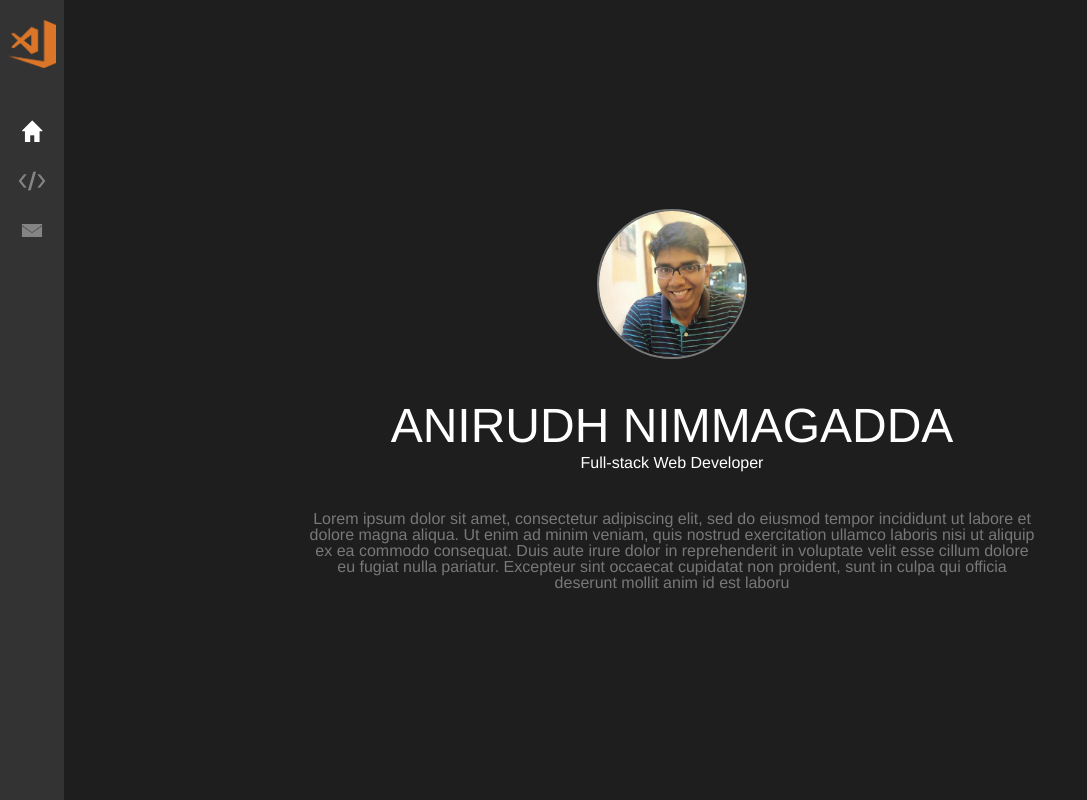
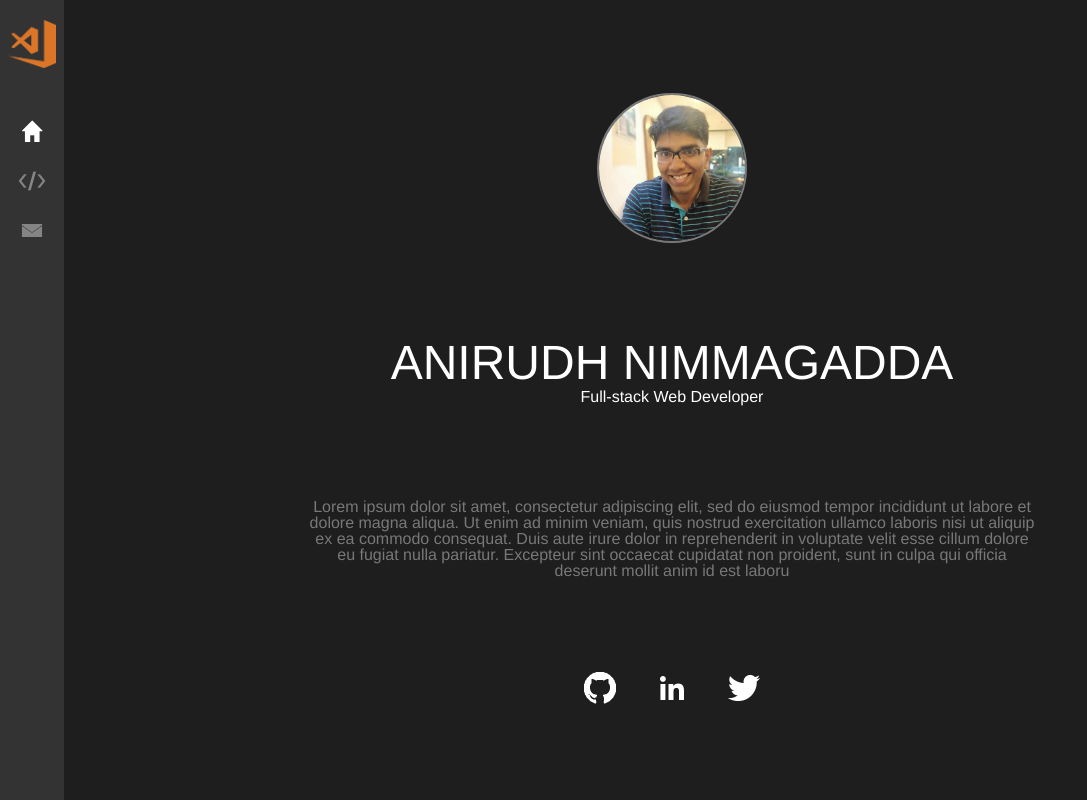
Before and after one commit to ackinc/portfolio, a React app: page / in a window 1280 px wide. Shown: the whole page, without its empty margins (0-1087 px from the left). Built offline with nearby package versions, Linux system fonts and the light colour scheme.

Commit message:
Added social links to home page

```diff
--- a/data.json
+++ b/data.json
@@ -5,7 +5,24 @@
         "display-pic": "./images/anirudh-200x200.jpg",
         "name": "Anirudh Nimmagadda",
         "tagline": "Full-stack Web Developer",
-        "about": "Lorem ipsum dolor sit amet, consectetur adipiscing elit, sed do eiusmod tempor incididunt ut labore et dolore magna aliqua. Ut enim ad minim veniam, quis nostrud exercitation ullamco laboris nisi ut aliquip ex ea commodo consequat. Duis aute irure dolor in reprehenderit in voluptate velit esse cillum dolore eu fugiat nulla pariatur. Excepteur sint occaecat cupidatat non proident, sunt in culpa qui officia deserunt mollit anim id est laboru"
+        "about": "Lorem ipsum dolor sit amet, consectetur adipiscing elit, sed do eiusmod tempor incididunt ut labore et dolore magna aliqua. Ut enim ad minim veniam, quis nostrud exercitation ullamco laboris nisi ut aliquip ex ea commodo consequat. Duis aute irure dolor in reprehenderit in voluptate velit esse cillum dolore eu fugiat nulla pariatur. Excepteur sint occaecat cupidatat non proident, sunt in culpa qui officia deserunt mollit anim id est laboru",
+        "social": [
+            {
+                "name": "github",
+                "icon": "./images/github-white-64x64.png",
+                "url": "https://github.com/ackinc"
+            },
+            {
+                "name": "linkedin",
+                "icon": "./images/linkedin-white-64x64.png",
+                "url": "https://www.linkedin.com/in/anirudhn/"
+            },
+            {
+                "name": "twitter",
+                "icon": "./images/twitter-white-64x64.png",
+                "url": "https://twitter.com/anirudh_n_"
+            }
+        ]
     },
     "projects": {
         "order": 2,
--- a/src/css/style.css
+++ b/src/css/style.css
@@ -127,34 +127,43 @@ aside .project span.project-name {
 
 main {
     background-color: #1e1e1e;
+    flex: 1 0 0;
+}
+
+#home-page-content {
     text-align: center;
 
     display: flex;
-    justify-content: center;
+    flex-direction: column;
+    justify-content: space-evenly;
     align-items: center;
 
-    flex: 1 0 0;
+    height: 100%;
 }
 
-main .display-pic img {
+#home-page-content .display-pic img {
     border: 2px solid rgba(255, 255, 255, 0.4);
     border-radius: 50%;
 
     max-width: 150px;
 }
 
-main .elevator-intro {
+#home-page-content .elevator-intro {
     color: white;
-    margin: 40px 0;
 }
 
-main h1.name {
+#home-page-content h1.name {
     font-size: 3em;
-    margin-bottom: 5px;
+    margin-bottom: 2px;
 }
 
-main p.about {
+#home-page-content p.about {
     color: rgba(255, 255, 255, 0.4);
     margin: 0 auto;
     width: 60%;
 }
+
+#home-page-content .social img {
+    margin: 0px 20px;
+    width: 32px;
+}
--- a/src/js/mainComponent.js
+++ b/src/js/mainComponent.js
@@ -3,7 +3,7 @@ import React from 'react';
 function HomeComponent(props) {
     return (
         <main>
-            <div id="content">
+            <div id="home-page-content">
                 <div className="display-pic">
                     <img src={props.data['display-pic']} alt="display picture" />
                 </div>
@@ -14,6 +14,16 @@ function HomeComponent(props) {
                 </div>
 
                 <p className="about">{props.data.about}</p>
+
+                <div className="social">
+                    {props.data.social.map(social => {
+                        return (
+                            <a href={social.url} key={social.name} target="_blank">
+                                <img src={social.icon} alt={social.name} title={social.name} />
+                            </a>
+                        );
+                    })}
+                </div>
             </div>
         </main>
     );
```
Also changed, not shown: images/github-white-64x64.png (added), images/github.png (added), images/linkedin-white-64x64.png (added), images/linkedin.png (added), images/twitter-white-64x64.png (added), images/twitter.png (added).
